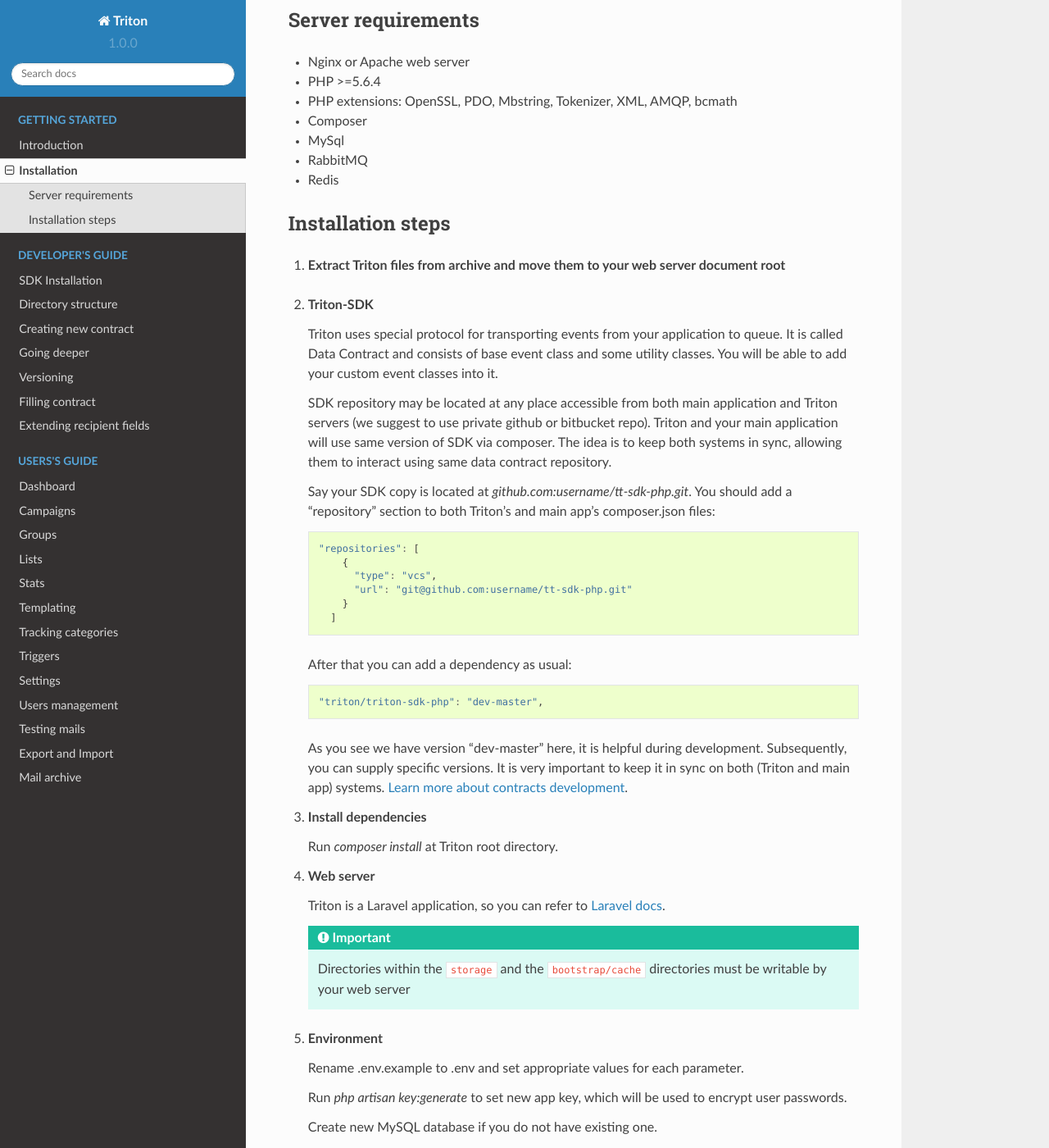
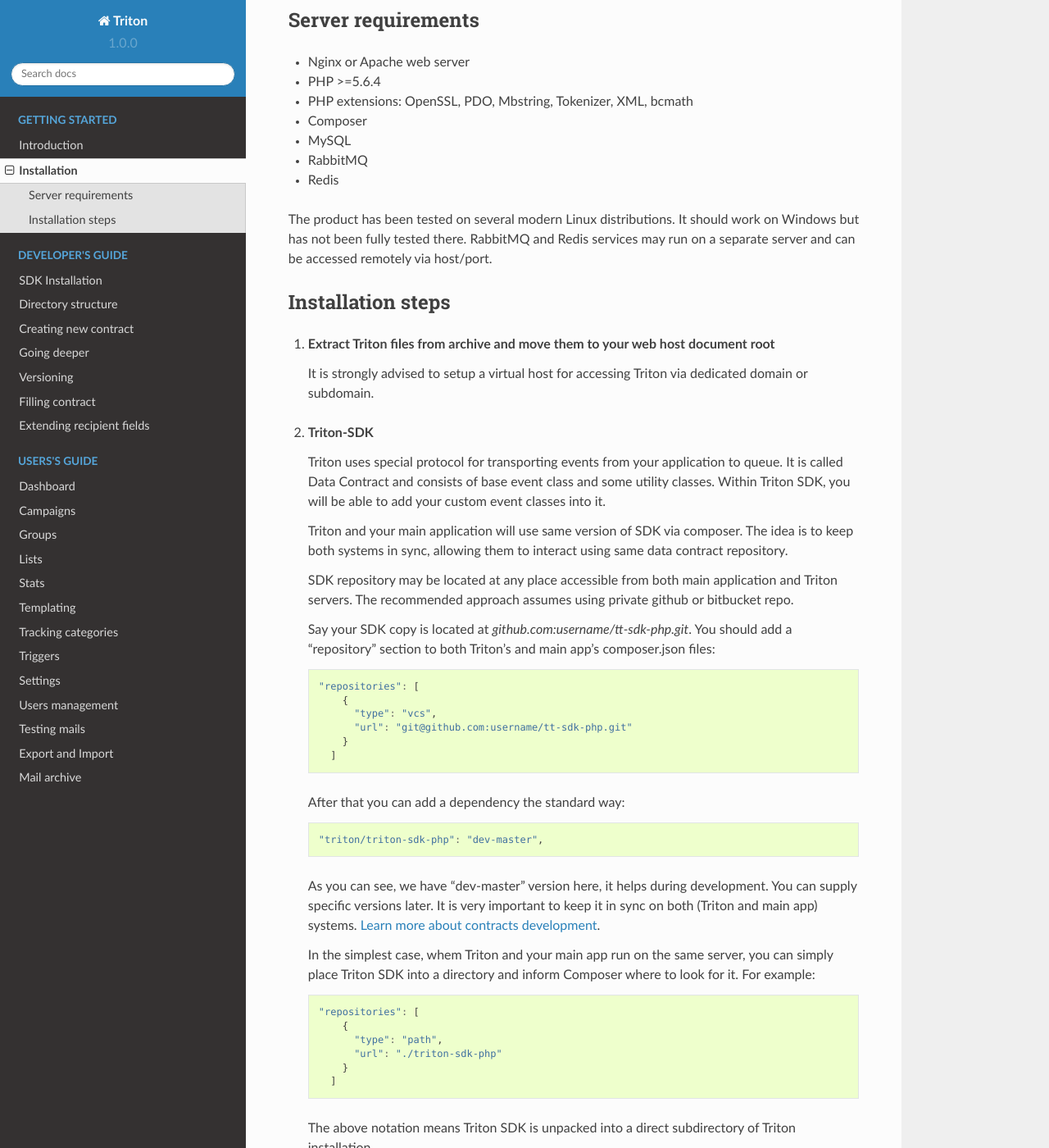
Before and after one commit to hovsep/triton-docs, a Sphinx documentation site: the page built from source/installation.rst, in a window 1280 px wide and 1400 px high, scrolled down 224 px. Shown: the whole window at 82% size. Built offline with Sphinx 7.4.7 and the Read the Docs theme 2.0.0, drawn with Linux system fonts in a browser that asks for light colours; some of the changed text lies outside the part shown.

Commit message:
Installation instructions revamped

```diff
--- a/source/installation.rst
+++ b/source/installation.rst
@@ -3,24 +3,27 @@
 ============
 
 This document assumes some basic familiarity with Unix, Git and Composer.
-Triton has a few system requirements.
-Please make sure your server meets them.
+Triton has a number of system requirements. Please make sure your server meets them.
 
 Server requirements
 ===================
 
 - Nginx or Apache web server
 - PHP >=5.6.4
-- PHP extensions: OpenSSL, PDO, Mbstring, Tokenizer, XML, AMQP, bcmath
+- PHP extensions: OpenSSL, PDO, Mbstring, Tokenizer, XML, bcmath
 - Composer
-- MySql
+- MySQL
 - RabbitMQ
 - Redis
+
+The product has been tested on several modern Linux distributions. It should work on Windows but has not been fully tested there. RabbitMQ and Redis services may run on a separate server and can be accessed remotely via host/port.
 
 Installation steps
 ==================
 
-(1) **Extract Triton files from archive and move them to your web server document root**
+(1) **Extract Triton files from archive and move them to your web host document root**
+
+    It is strongly advised to setup a virtual host for accessing Triton via dedicated domain or subdomain.
 
 .. _sdk_installation:
 
@@ -28,11 +31,13 @@
 
     Triton uses special protocol for transporting events from your application to queue.
     It is called Data Contract and consists of base event class and some utility classes.
-    You will be able to add your custom event classes into it.
+    Within Triton SDK, you will be able to add your custom event classes into it.
 
-    SDK repository may be located at any place accessible from both main application and Triton servers (we suggest to use private github or bitbucket repo).
     Triton and your main application will use same version of SDK via composer.
     The idea is to keep both systems in sync, allowing them to interact using same data contract repository.
+
+    SDK repository may be located at any place accessible from both main application and Triton servers. The recommended approach assumes using private github or bitbucket repo.
+
 
     Say your SDK copy is located at *github.com:username/tt-sdk-php.git*.
     You should add a "repository" section to both Triton's and main app's composer.json files:
@@ -47,40 +52,52 @@
           ]
 
 
-    After that you can add a dependency as usual:
+    After that you can add a dependency the standard way:
 
     .. code-block:: javascript
 
         "triton/triton-sdk-php": "dev-master",
 
-    As you see we have version "dev-master" here, it is helpful during development. Subsequently, you can supply specific versions.
+    As you can see, we have "dev-master" version here, it helps during development. You can supply specific versions later.
     It is very important to keep it in sync on both (Triton and main app) systems. :ref:`Learn more about contracts development <sdk>`.
 
+    In the simplest case, whem Triton and your main app run on the same server, you can simply place Triton SDK into a directory and inform Composer where to look for it. For example:
+
+    .. code-block:: javascript
+
+        "repositories": [
+            {
+              "type": "path",
+              "url": "./triton-sdk-php"
+            }
+          ]
+
+    The above notation means Triton SDK is unpacked into a direct subdirectory of Triton installation.
 
 (3) **Install dependencies**
 
     Run `composer install` at Triton root directory.
 
-
 (4) **Web server**
 
-    Triton is a Laravel application, so you can refer to `Laravel docs <https://laravel.com/docs/5.4#web-server-configuration>`_.
+    For the product to work correctly, you need to enable URL rewriting (in case of Apache webserver, make sure `mod_rewrite` module is enabled.)
+
+    Since Triton is a Laravel application, you can refer to `Laravel docs <https://laravel.com/docs/5.4#web-server-configuration>`_ for details on configuring web server.
 
     .. important:: Directories within the ``storage`` and the ``bootstrap/cache`` directories must be writable by your web server
 
-
 (5) **Environment**
 
-    Rename .env.example to .env and set appropriate values for each parameter.
+    Rename `.env.example` file to `.env` and set appropriate values for each parameter.
 
     Run `php artisan key:generate` to set new app key, which will be used to encrypt user passwords.
 
-    Create new MySQL database if you do not have existing one.
+    Create new MySQL database if you do not have one yet.
 
     .. glossary::
 
     *APP_URL*
-        Your web host url.
+        Your web host URL.
     *DB*, *RABBITMQ* and *REDIS*  sections
         Set parameters as per your server.
     *MAIL* section
@@ -88,25 +105,23 @@
 
     .. hint:: Additional transports may be added at config/mail.php
 
+(6) **Migrations and seeds**
 
-
-(6) **Migrations and seeds**
+    In here, migration means setting up a database and filling it with initial structure and data (referred to as seeds).
 
     Run `php artisan migrate` to create a database schema.
 
-    Run `php artisan db:seed` to fill db with roles,permissions and initial user account.
-    By default it will create an admin account with username "admin@<your app url domain>" and password "admin".
+    Run `php artisan db:seed` to fill db with roles, permissions and initial user account.
+    By default, admin account is created with username "admin@<your app url domain>" and password "admin".
     After seeding you will be able to log in into the system and create new accounts.
 
     .. caution:: Change default password to secure one.
-
 
 (7) **Cron**
 
     You only need to add the following Cron entry to your server. `Learn more <https://laravel.com/docs/5.4/scheduling>`_
 
     `* * * * * php /path-to-triton/artisan schedule:run >> /dev/null 2>&1`
-
 
 (8) **Running queue workers**
 
```
